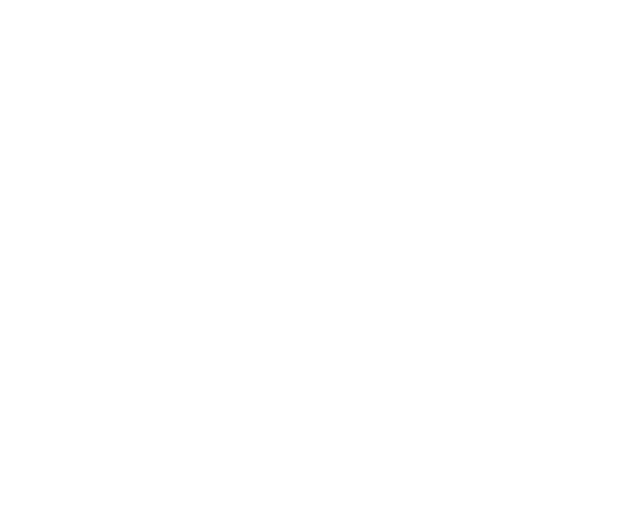
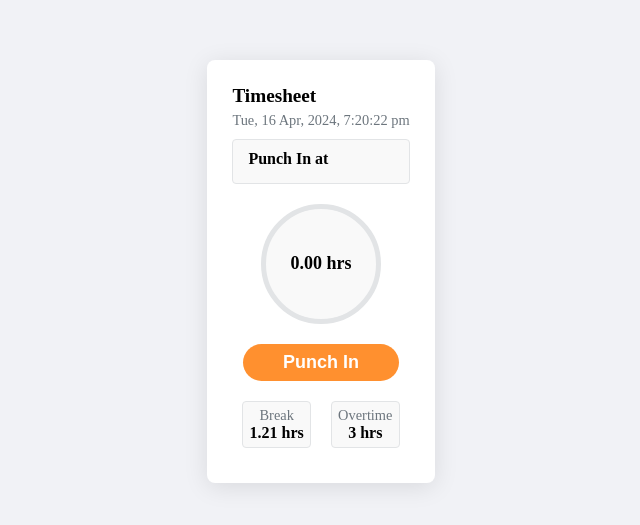
Before and after one commit to DIPAYANPOREL/HappyPerformer, a React (Vite) app in the folder Frontend/: page /attendance in a window 1280 px wide. Before the commit this address had no page. Shown: the part 129-654 px from the top of the page, without its empty margins (319-959 px from the left). Built offline with nearby package versions, Linux system fonts and the light colour scheme.

Commit message:
attendance page

```diff
--- a/Frontend/src/App.jsx
+++ b/Frontend/src/App.jsx
@@ -3,6 +3,7 @@
 import Home from "./Pages/Landing Page/Home";
 import MeetTheTeam from "./Pages/Landing Page/MeetTheTeam";
 import Dashboard from "./Pages/Software/DashBoard/Dashboard";
+import Attendance from "./Pages/Software/Attendance/Attendance";
 
 function App() {
   return (
@@ -11,6 +12,7 @@
           <Route path="/" element={<Home />} />
           <Route path="/meet-the-team" element={<MeetTheTeam />} />
           <Route path="/dashboard" element={<Dashboard />} />
+          <Route path="/attendance" element={<Attendance />} />
         </Routes>
     </>
   );
--- /dev/null
+++ b/Frontend/src/Components/Software Components/Attendance/Card.jsx
@@ -0,0 +1,191 @@
+import React, { useState, useEffect } from 'react';
+import styled from 'styled-components';
+
+const CardBody = styled.div`
+  display: flex;
+  flex-direction: column;
+  margin: 0 auto;
+  padding: 25px;
+  max-width: 400px;
+  background-color: #fff;
+  border-radius: 8px;
+  box-shadow: 0 4px 24px rgba(0, 0, 0, 0.1);
+
+  @media (max-width: 480px) {
+    max-width: 100%;
+  }
+`;
+
+const CardTitle = styled.div`
+  display: flex;
+  flex-direction: column;
+  margin-bottom: 10px;
+`;
+
+const TimesheetTitle = styled.h5`
+  font-size: 1.2rem;
+  font-weight: bold;
+  margin-bottom: 5px;
+`;
+
+const SmallText = styled.small`
+  color: #6c757d;
+  font-size: 0.9rem;
+`;
+
+const PunchDetails = styled.div`
+  background-color: #f9f9f9;
+  border: 1px solid #e2e4e6;
+  border-radius: 4px;
+  margin-bottom: 20px;
+  padding: 10px 15px;
+`;
+
+const PunchDetailsHeading = styled.h6`
+  font-size: 1rem;
+  font-weight: bold;
+  margin-bottom: 5px;
+`;
+
+const PunchDetailsText = styled.p`
+  margin: 0;
+`;
+
+const PunchInfo = styled.div`
+  display: flex;
+  justify-content: flex-end;
+  margin-bottom: 20px;
+`;
+
+const PunchHours = styled.div`
+  padding: 8px 12px;
+  align-items: center;
+  background-color: #f9f9f9;
+  border: 5px solid #e2e4e6;
+  border-radius: 50%;
+  display: flex;
+  font-size: 18px;
+  height: 120px;
+  justify-content: center;
+  margin: 0 auto;
+  width: 120px;
+`;
+
+const PunchHoursSpan = styled.span`
+  font-weight: bold;
+`;
+
+const PunchBtnSection = styled.div`
+  text-align: center;
+  margin-bottom: 20px;
+`;
+
+const PunchBtn = styled.button`
+  background-color: #ff902f;
+  border: none;
+  border-radius: 50px;
+  outline: none;
+  color: #fff;
+  cursor: pointer;
+  font-size: 18px;
+  font-weight: 600;
+  max-width: 100%;
+  padding: 8px 40px;
+  transition: background-color 0.3s ease;
+
+  &:hover {
+    background-color: #0056b3;
+  }
+`;
+
+const Statistics = styled.div`
+  display: flex;
+  justify-content: space-between;
+`;
+
+const StatsBox = styled.div`
+  text-align: center;
+  background-color: #f9f9f9;
+  border: 1px solid #e2e4e6;
+  border-radius: 4px;
+  padding: 5px;
+  margin: 0 10px 10px;
+  width: 50%;
+`;
+
+const StatsBoxHeading = styled.p`
+  color: #6c757d;
+  font-size: 0.9rem;
+`;
+
+const StatsBoxText = styled.h6`
+  font-size: 1rem;
+  font-weight: bold;
+  margin: 0;
+`;
+
+const Card = () => {
+    const [punchInTime, setPunchInTime] = useState(null);
+    const [punchOutTime, setPunchOutTime] = useState(null);
+    const [totalHours, setTotalHours] = useState('0.00');
+    const [isPunchedIn, setIsPunchedIn] = useState(false);
+    const [liveDateTime, setLiveDateTime] = useState('');
+
+    useEffect(() => {
+        const interval = setInterval(() => {
+            const currentDateTime = new Date().toLocaleString('en-IN', { weekday: 'short', month: 'short', day: 'numeric', year: 'numeric', hour: 'numeric', minute: 'numeric', second: 'numeric', hour12: true });
+            setLiveDateTime(currentDateTime);
+        }, 1000);
+        return () => clearInterval(interval);
+    }, []);
+
+    const handlePunchInOut = () => {
+        const currentDate = new Date().toLocaleDateString('en-IN', { weekday: 'short', month: 'short', day: 'numeric', year: 'numeric' });
+        if (!isPunchedIn) {
+            setPunchInTime(`${currentDate} ${liveDateTime}`);
+            setIsPunchedIn(true);
+        } else {
+            setPunchOutTime(`${currentDate} ${liveDateTime}`);
+            setIsPunchedIn(false);
+
+            // Calculate total hours
+            const punchIn = new Date(punchInTime);
+            const punchOut = new Date(`${currentDate} ${liveDateTime}`);
+            const hoursDifference = (punchOut - punchIn) / (1000 * 60 * 60);
+            setTotalHours(hoursDifference.toFixed(2));
+        }
+    };
+
+    return (
+        <CardBody>
+            <CardTitle>
+                <TimesheetTitle>Timesheet</TimesheetTitle>
+                <SmallText>{liveDateTime}</SmallText>
+            </CardTitle>
+            <PunchDetails>
+                <PunchDetailsHeading>{isPunchedIn ? "Punch Out at" : "Punch In at"}</PunchDetailsHeading>
+                <PunchDetailsText>{isPunchedIn ? punchOutTime : punchInTime}</PunchDetailsText>
+            </PunchDetails>
+            <PunchInfo>
+                <PunchHours>
+                    <PunchHoursSpan>{totalHours} hrs</PunchHoursSpan>
+                </PunchHours>
+            </PunchInfo>
+            <PunchBtnSection>
+                <PunchBtn onClick={handlePunchInOut}>{!isPunchedIn ? 'Punch In' : 'Punch Out'}</PunchBtn>
+            </PunchBtnSection>
+            <Statistics>
+                <StatsBox>
+                    <StatsBoxHeading>Break</StatsBoxHeading>
+                    <StatsBoxText>1.21 hrs</StatsBoxText>
+                </StatsBox>
+                <StatsBox>
+                    <StatsBoxHeading>Overtime</StatsBoxHeading>
+                    <StatsBoxText>3 hrs</StatsBoxText>
+                </StatsBox>
+            </Statistics>
+        </CardBody>
+    );
+};
+
+export default Card;
--- /dev/null
+++ b/Frontend/src/Pages/Software/Attendance/Attendance.jsx
@@ -0,0 +1,25 @@
+import React from 'react'
+import styled from 'styled-components'
+import Card from '../../../Components/Software Components/Attendance/Card.jsx'
+
+const Container = styled.div`
+  display: flex;
+  align-items: center;
+  justify-content: center;
+  padding:10px;
+  height: 100vh;
+  width: 100%;
+  background-color: #f1f2f6;
+
+`;
+
+const Attendance = () => {
+  return (
+    <Container>
+
+        <Card/>
+    </Container>
+  )
+}
+
+export default Attendance
```
